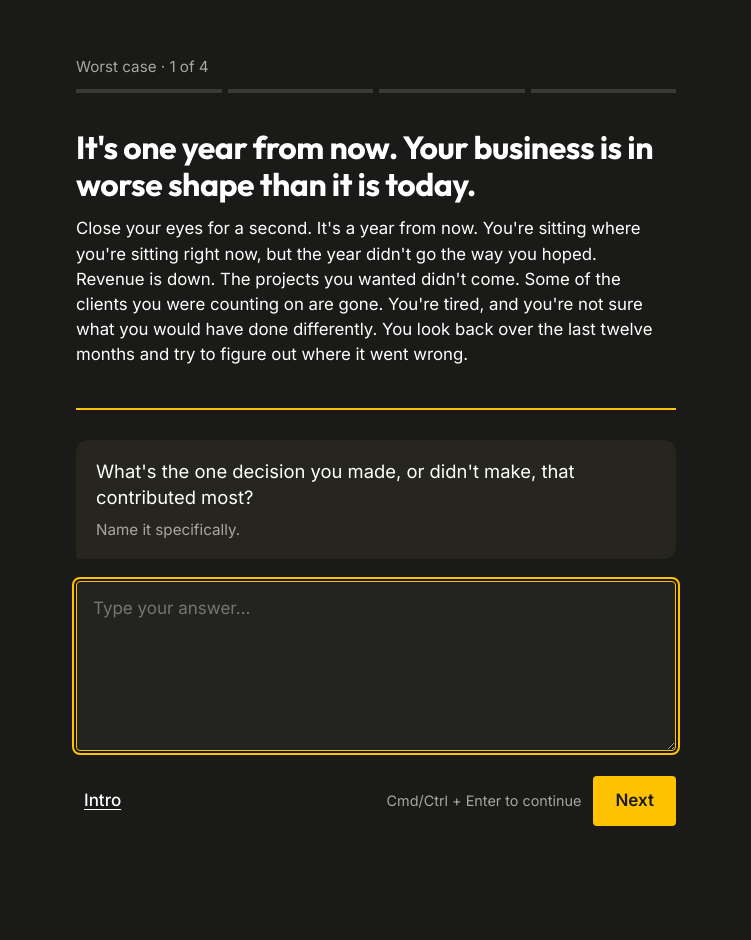
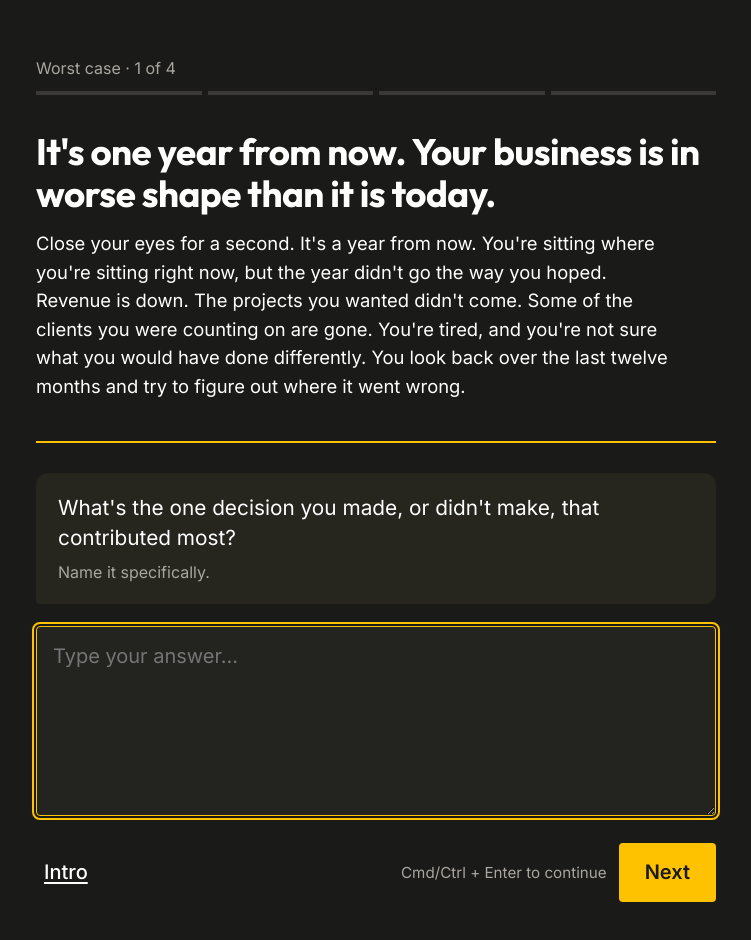
Before and after one commit to Calvin-Susan/two-futures, a plain HTML site: page index.html in a window 1280 px wide. Both pictures are taken after a click on the button "Start with the worst case". Shown: the whole page, without its empty margins (264-1015 px from the left). Before the commit the page ends 906 px from the top, so only its background shows below. Drawn offline with Linux system fonts and the light colour scheme.

Commit message:
Add files via upload

```diff
--- a/index.html
+++ b/index.html
@@ -17,41 +17,41 @@
   body{
     margin:0; background:var(--bg); color:var(--ink);
     font-family:"Inter",-apple-system,"Segoe UI",Helvetica,Arial,sans-serif;
-    font-size:17px; line-height:1.5;
+    font-size:20px; line-height:1.55;
     min-height:100%;
   }
-  .wrap{max-width:640px; margin:0 auto; padding:56px 20px 80px}
+  .wrap{max-width:720px; margin:0 auto; padding:56px 20px 80px}
   h1,h2,.setup h2{font-family:"Outfit","Inter",sans-serif}
-  h1{font-size:2.6rem; line-height:1.1; font-weight:700; letter-spacing:-.02em; margin:0 0 16px}
-  h2{font-size:1.65rem; line-height:1.2; font-weight:600; letter-spacing:-.015em; margin:0 0 20px}
+  h1{font-size:2.9rem; line-height:1.1; font-weight:700; letter-spacing:-.02em; margin:0 0 16px}
+  h2{font-size:1.9rem; line-height:1.2; font-weight:600; letter-spacing:-.015em; margin:0 0 20px}
   p{margin:0 0 14px; max-width:60ch}
   .muted{color:var(--muted)}
   .track{display:flex; gap:6px; margin-bottom:36px}
   .track span{flex:1; height:4px; border-radius:0; background:var(--line)}
   .track span.done{background:var(--accent)}
-  .stage{font-size:.95rem; color:var(--muted); margin-bottom:10px}
+  .stage{font-size:1rem; color:var(--muted); margin-bottom:10px}
   .setup{margin:0 0 30px; padding-bottom:26px; border-bottom:2px solid var(--accent)}
-  .setup h2{font-size:2rem; line-height:1.15; margin:0 0 14px; font-weight:700}
-  .setup p{font-size:1.05rem; color:var(--ink); max-width:56ch}
+  .setup h2{font-size:2.3rem; line-height:1.15; margin:0 0 14px; font-weight:700}
+  .setup p{font-size:1.15rem; color:var(--ink); max-width:56ch}
   .bubble{
     background:var(--soft); border-radius:12px 12px 12px 4px;
-    padding:18px 20px; margin-bottom:22px; font-size:1.15rem; line-height:1.45;
+    padding:20px 22px; margin-bottom:22px; font-size:1.3rem; line-height:1.45;
   }
-  .bubble small{display:block; margin-top:8px; font-size:.95rem; color:var(--muted)}
+  .bubble small{display:block; margin-top:8px; font-size:1rem; color:var(--muted)}
   textarea{
-    width:100%; min-height:170px; resize:vertical; font:inherit; color:var(--ink);
+    width:100%; min-height:190px; resize:vertical; font:inherit; color:var(--ink);
     background:var(--field); border:1.5px solid var(--line); border-radius:4px; padding:14px 16px;
   }
   textarea:focus{outline:2px solid var(--accent); outline-offset:2px; border-color:var(--accent)}
   .row{display:flex; gap:12px; align-items:center; margin-top:18px; flex-wrap:wrap}
   button{
-    font:inherit; font-weight:600; border:0; border-radius:4px; padding:12px 22px; cursor:pointer;
+    font:inherit; font-weight:600; border:0; border-radius:4px; padding:14px 26px; cursor:pointer;
     background:var(--accent); color:var(--accent-ink);
   }
   button.quiet{background:transparent; color:var(--ink); text-decoration:underline; text-underline-offset:3px; font-weight:500; padding-left:8px; padding-right:8px}
   button:focus-visible{outline:2px solid var(--accent); outline-offset:3px}
   button[disabled]{opacity:.45; cursor:not-allowed}
-  .hint{font-size:.9rem; color:var(--muted); margin-left:auto}
+  .hint{font-size:.95rem; color:var(--muted); margin-left:auto}
   .review{border-top:1px solid var(--line); padding-top:22px; margin-top:22px}
   .review .q{font-weight:600; margin-bottom:6px}
   .review .a{white-space:pre-wrap; margin-bottom:26px; padding-left:14px; border-left:3px solid var(--accent)}
```
